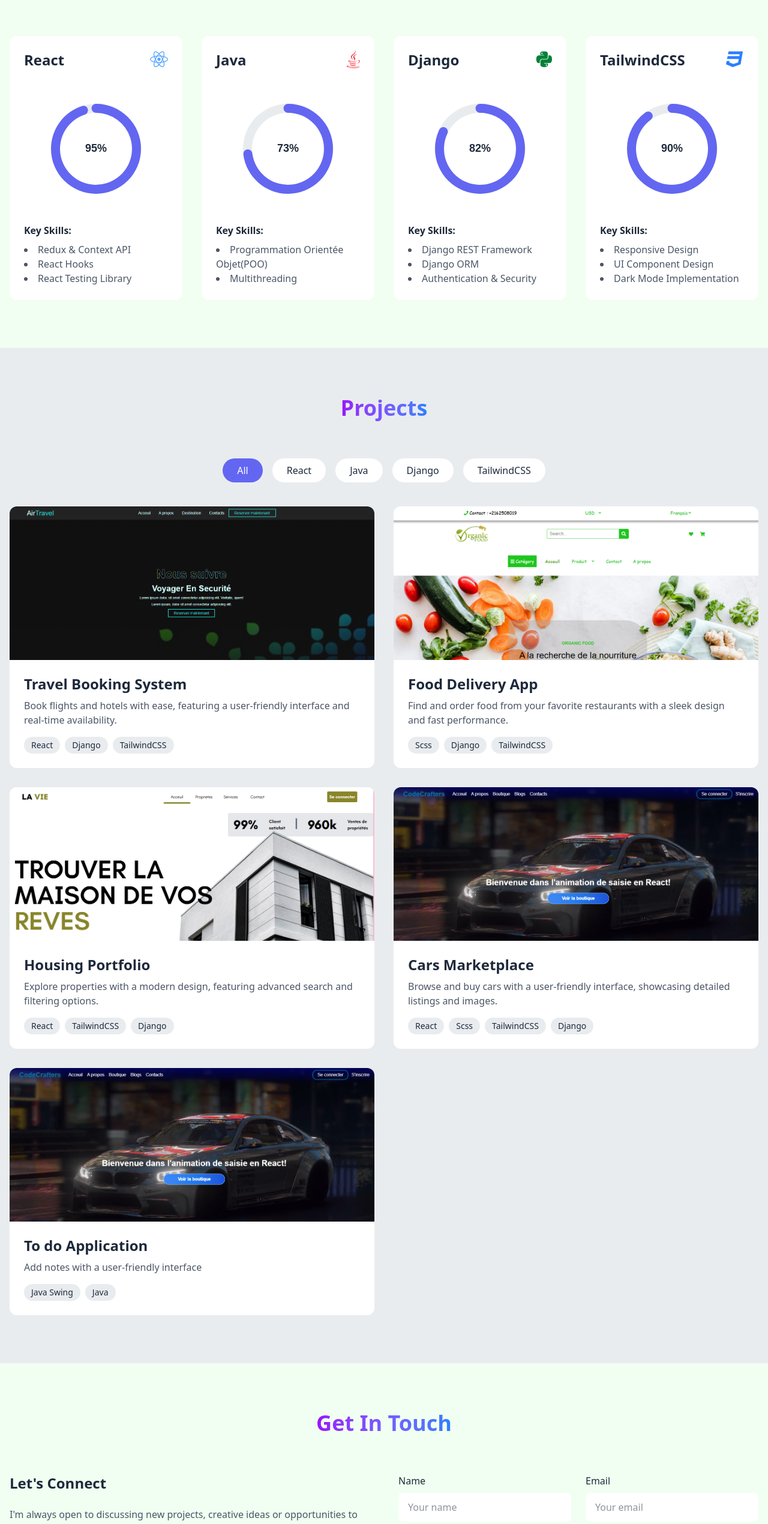
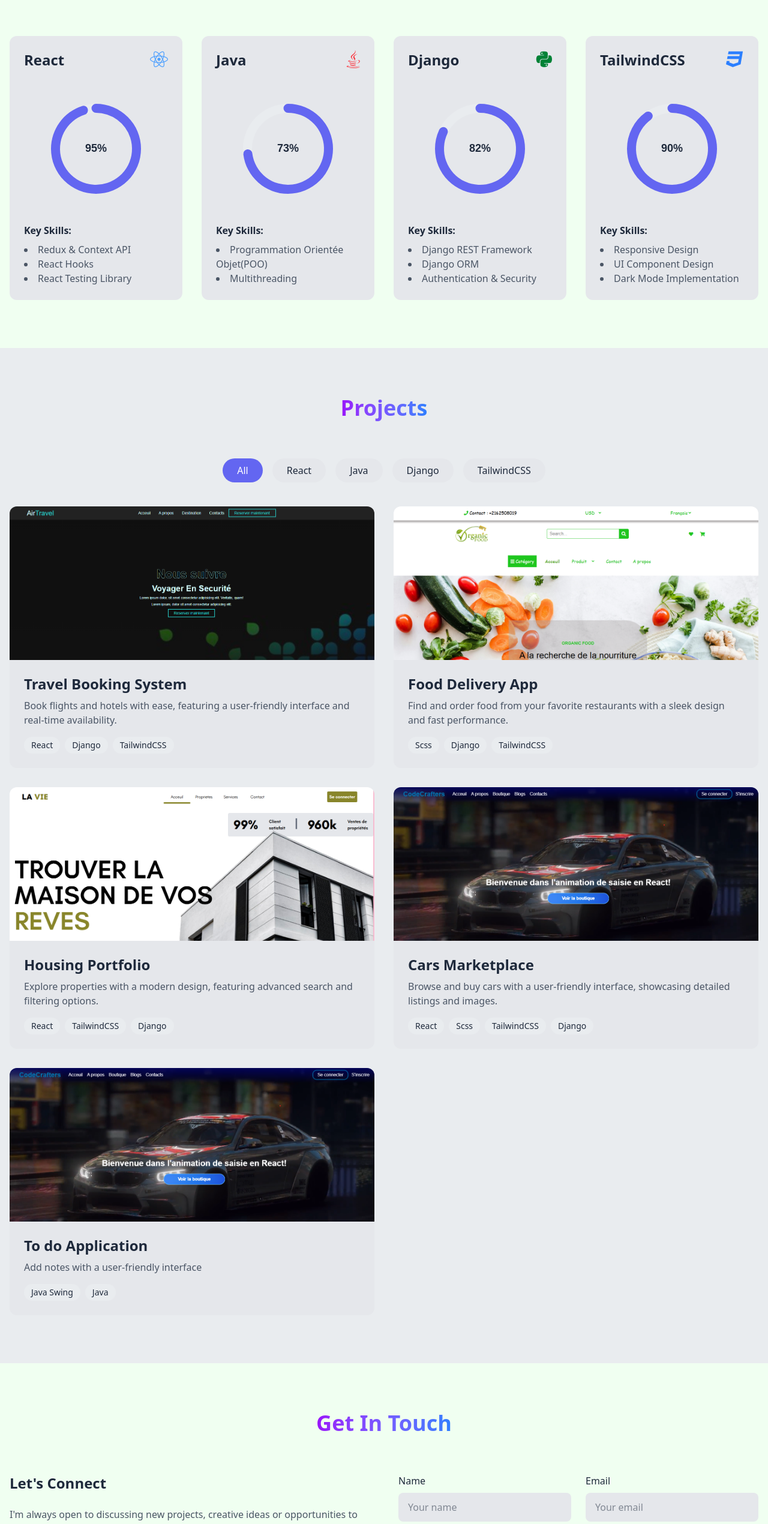
Before and after one commit to Mionitra/portfolio-2025, a React (Vite) app: page / in a window 1280 px wide. Shown: the part 913-3453 px from the top of the page at 60% size. Built offline with nearby package versions, Linux system fonts and the light colour scheme.

Commit message:
color correction

```diff
--- a/src/components/ContactSection.jsx
+++ b/src/components/ContactSection.jsx
@@ -191,7 +191,7 @@ const ContactSection = ({ darkMode }) => {
                     className={`w-full px-4 py-3 rounded-lg border-none focus:ring-2 focus:ring-[#6366f1] outline-none ${
                       darkMode
                         ? "bg-[#1e293b] text-[#f8fafc]"
-                        : "bg-white text-[#1e293b]"
+                        : "bg-gray-200 text-[#1e293b]"
                     }`}
                     placeholder="Your name"
                     required
@@ -210,7 +210,7 @@ const ContactSection = ({ darkMode }) => {
                     className={`w-full px-4 py-3 rounded-lg border-none focus:ring-2 focus:ring-[#6366f1] outline-none ${
                       darkMode
                         ? "bg-[#1e293b] text-[#f8fafc]"
-                        : "bg-white text-[#1e293b]"
+                        : "bg-gray-200 text-[#1e293b]"
                     }`}
                     placeholder="Your email"
                     required
@@ -230,7 +230,7 @@ const ContactSection = ({ darkMode }) => {
                   className={`w-full px-4 py-3 rounded-lg border-none focus:ring-2 focus:ring-[#6366f1] outline-none ${
                     darkMode
                       ? "bg-[#1e293b] text-[#f8fafc]"
-                      : "bg-white text-[#1e293b]"
+                      : "bg-gray-200 text-[#1e293b]"
                   }`}
                   placeholder="Your message"
                   required
--- a/src/components/Home.jsx
+++ b/src/components/Home.jsx
@@ -14,7 +14,7 @@ const Home = () => {
   };
 
   return (
-    <div className={`min-h-screen transition-colors duration-300 ${darkMode ? 'bg-[#0f172a] text-[#f8fafc]' : 'bg-[#f0fff1] text-[#1e293b]'}`}>
+    <div className={`min-h-screen transition-colors duration-300 ${darkMode ? 'bg-[#0f172a] text-[#f8fafc]' : 'bg-gray-200 text-[#1e293b]'}`}>
       {/* Futuristic Grid Lines Background */}
       <div className="fixed inset-0 z-0 opacity-10 pointer-events-none">
         <div className="absolute inset-0 grid grid-cols-12 gap-4">
--- a/src/components/ProjectsSection.jsx
+++ b/src/components/ProjectsSection.jsx
@@ -22,7 +22,7 @@ const ProjectsSection = ({ darkMode }) => {
             onClick={() => setActiveFilter('All')}
             className={`px-6 py-2 rounded-full !rounded-button whitespace-nowrap transition-all duration-200 cursor-pointer ${activeFilter === 'All' ?
               (darkMode ? 'bg-[#818cf8] text-white' : 'bg-[#6366f1] text-white') :
-              (darkMode ? 'bg-[#0f172a] text-[#f8fafc]' : 'bg-white text-[#1e293b]')
+              (darkMode ? 'bg-[#0f172a] text-[#f8fafc]' : 'bg-gray-200 text-[#1e293b]')
             }`}
           >
             All
@@ -34,7 +34,7 @@ const ProjectsSection = ({ darkMode }) => {
               onClick={() => setActiveFilter(tech)}
               className={`px-6 py-2 rounded-full !rounded-button whitespace-nowrap transition-all duration-200 cursor-pointer ${activeFilter === tech ?
                 (darkMode ? 'bg-[#818cf8] text-white' : 'bg-[#6366f1] text-white') :
-                (darkMode ? 'bg-[#0f172a] text-[#f8fafc]' : 'bg-white text-[#1e293b]')
+                (darkMode ? 'bg-[#0f172a] text-[#f8fafc]' : 'bg-gray-200 text-[#1e293b]')
               }`}
             >
               {tech}
@@ -46,7 +46,7 @@ const ProjectsSection = ({ darkMode }) => {
           {filteredProjects.map((project) => (
             <div
               key={project.id}
-              className={`group rounded-xl overflow-hidden transition-all duration-300 hover:scale-105 ${darkMode ? 'bg-[#0f172a] hover:shadow-lg hover:shadow-purple-500/20' : 'bg-white hover:shadow-xl'}`}
+              className={`group rounded-xl overflow-hidden transition-all duration-300 hover:scale-105 ${darkMode ? 'bg-[#0f172a] hover:shadow-lg hover:shadow-purple-500/20' : 'bg-gray-200 hover:shadow-xl'}`}
             >
               <div className="relative overflow-hidden h-64">
                 <img
@@ -68,7 +68,7 @@ const ProjectsSection = ({ darkMode }) => {
                     <div className="flex gap-4">
                       <a
                         href={project.liveLink}
-                        className="px-4 py-2 bg-white text-[#1e293b] rounded-full !rounded-button whitespace-nowrap font-medium hover:bg-gray-100 transition-colors duration-200 cursor-pointer"
+                        className="px-4 py-2 bg-gray-200 text-[#1e293b] rounded-full !rounded-button whitespace-nowrap font-medium hover:bg-gray-100 transition-colors duration-200 cursor-pointer"
                       >
                         Live Preview
                       </a>
--- a/src/components/SkillsSection.jsx
+++ b/src/components/SkillsSection.jsx
@@ -75,7 +75,7 @@ const SkillsSection = ({ darkMode }) => {
           {['React', 'Java', 'Django', 'TailwindCSS'].map((framework, index) => (
             <div
               key={index}
-              className={`p-6 rounded-xl transition-all duration-300 hover:scale-105 ${darkMode ? 'bg-[#1e293b] hover:shadow-lg hover:shadow-purple-500/20' : 'bg-white hover:shadow-xl'}`}
+              className={`p-6 rounded-xl transition-all duration-300 hover:scale-105 ${darkMode ? 'bg-[#1e293b] hover:shadow-lg hover:shadow-purple-500/20' : 'bg-gray-200 hover:shadow-xl'}`}
             >
               <div className="flex justify-between items-start mb-6">
                 <div>
```
